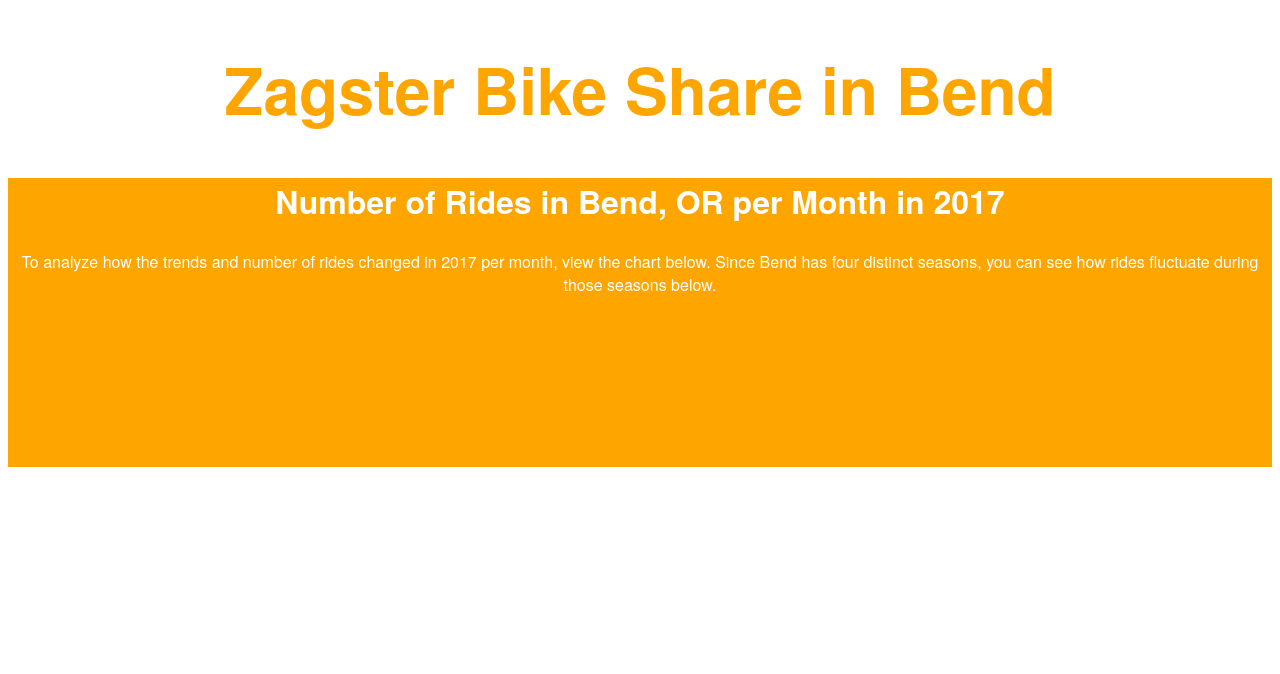
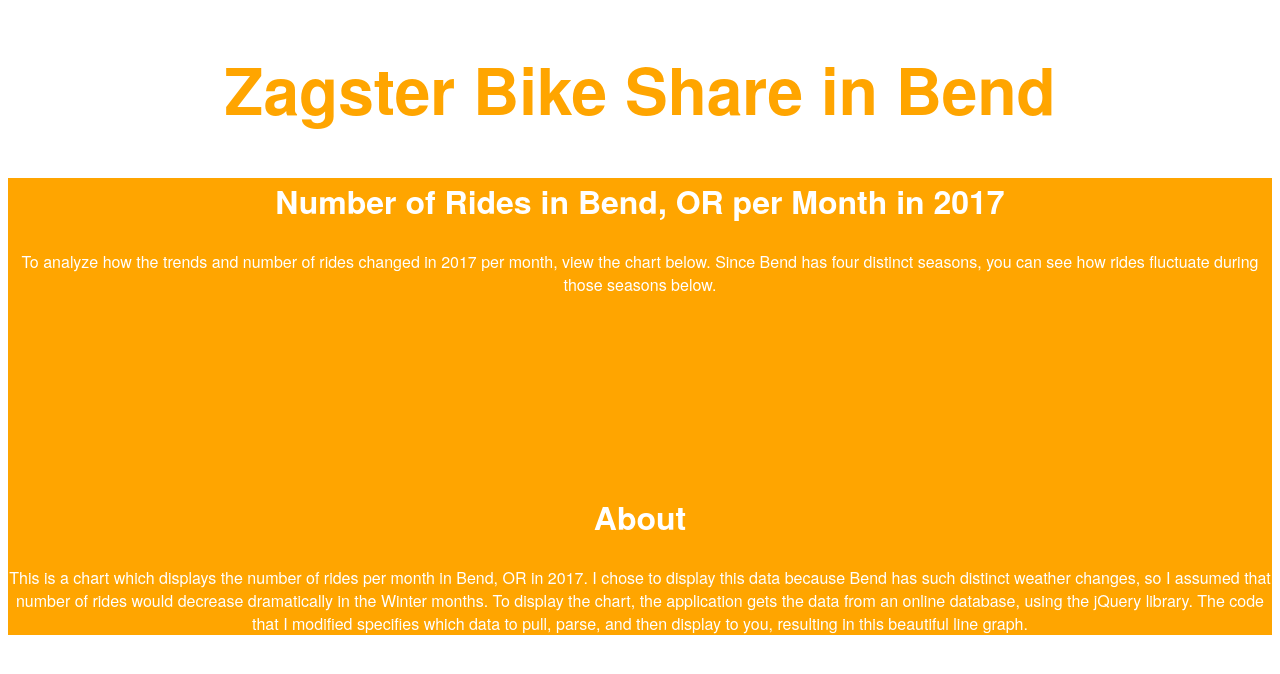
Before and after one commit to MikaelaPeters/zagster-client3.0, a plain HTML site: page index.html in a window 1280 px wide. Drawn offline with nearby package versions, Linux system fonts and the light colour scheme; no server answers.

Commit message:
Added about section

```diff
--- a/index.html
+++ b/index.html
@@ -24,6 +24,13 @@
 
              <canvas id="myChart"></canvas>
 
+             <h2>About</h2>
+             <p>
+             This is a chart which displays the number of rides per month in Bend,  OR in 2017.
+I chose to display this data because Bend has such distinct weather changes, so I assumed that number of rides would decrease dramatically in the Winter months.
+To display the chart, the application gets the data from an online database, using the jQuery library.
+The code that I modified specifies which data to pull, parse, and then display to you, resulting in this beautiful line graph.
+             </p>
 
             <!-- <img src="https://i.pinimg.com/originals/49/aa/2b/49aa2b0f8b2eb39fb271588804eabd4f.jpg" height="500" width="500"> -->
 
@@ -32,8 +39,3 @@
             </div>
     </body>
 </html>
-
-<!-- About: The viewer is seeing a chart which displays the number of rides per month in Bend,  OR in 2017.
-I chose to display this data because Bend has such distinct weather changes, so I assumed that number of rides would decrease dramatically in the Winter months.
-To display the chart, the application gets the data from an online database, using the jQuery library.
-The code that I modified specifies which data to pull, parase, and then display to the viewer, resulting in this beautiful line graph. -->
```
